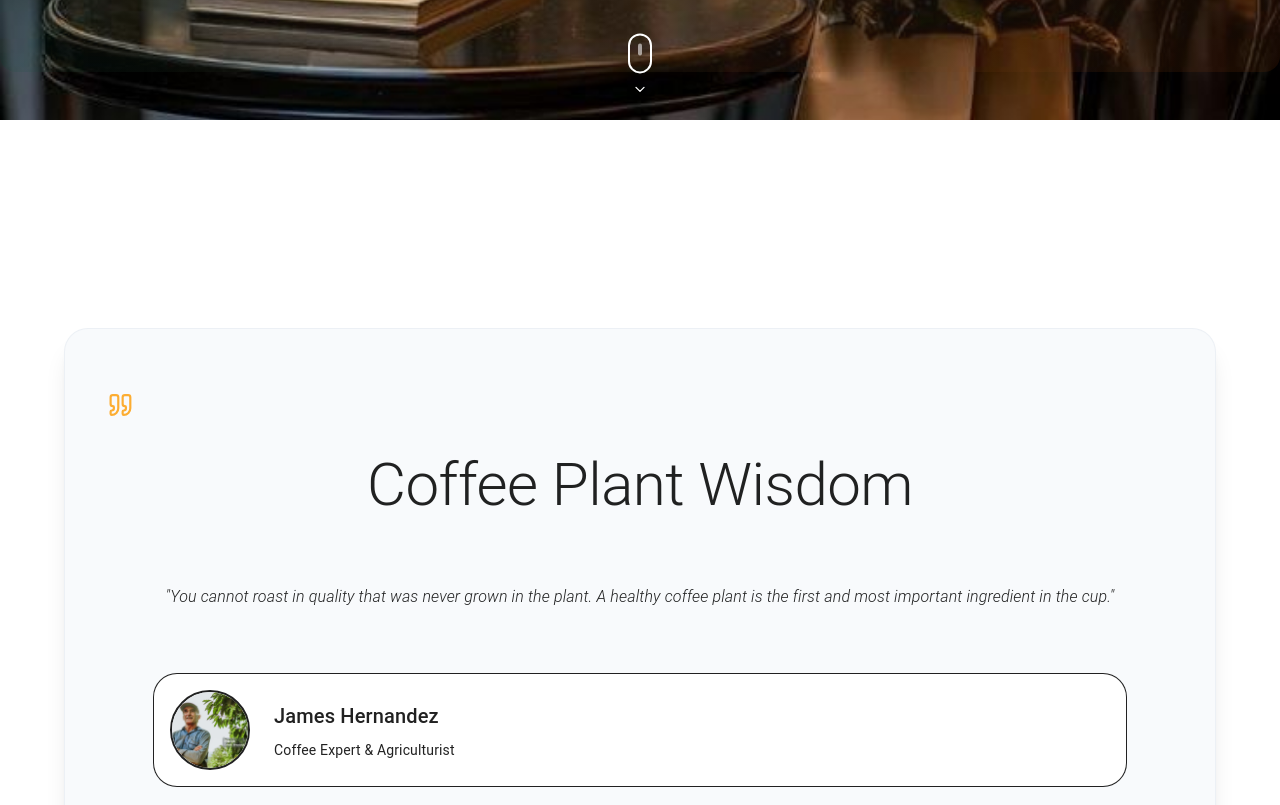
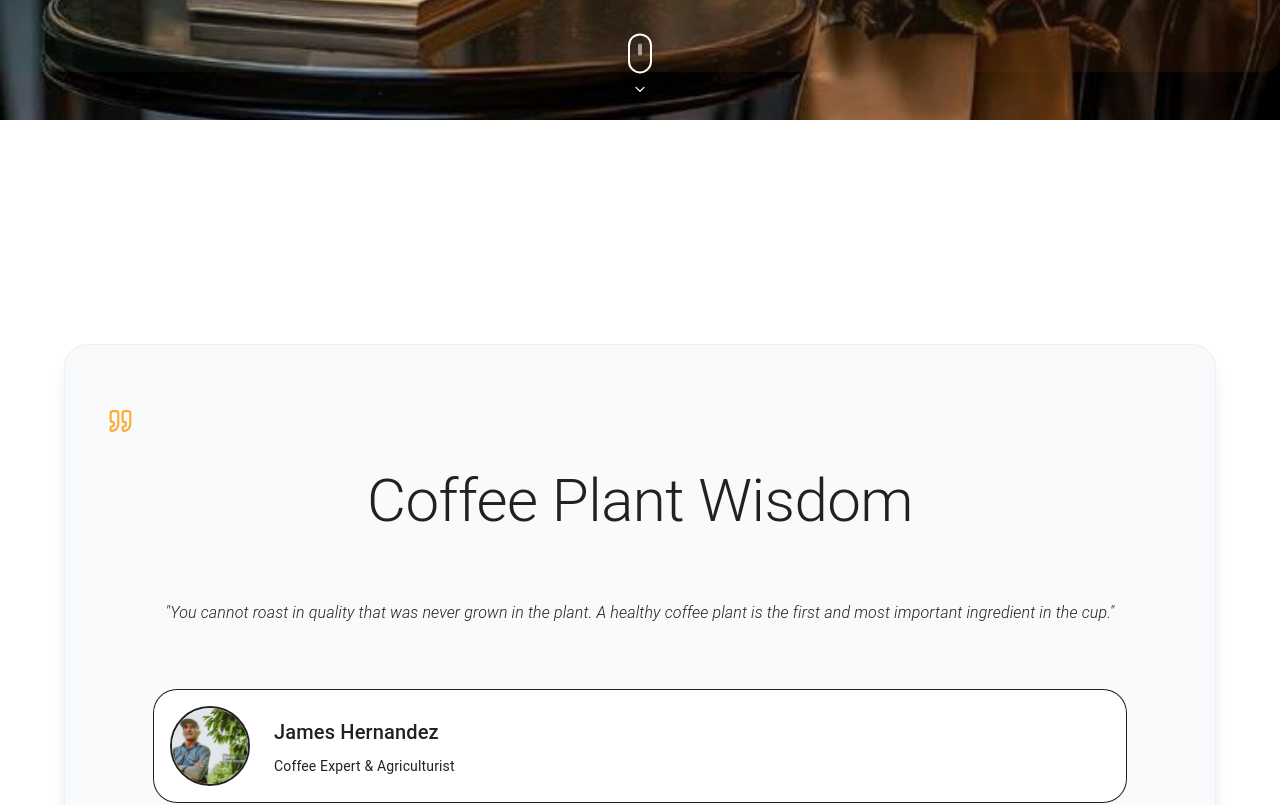
Before and after one commit to Jigishas/Healthycoffee, a React (Vite) app in the folder coffee/: page / in a window 1280 px wide. Shown: the part 680-1485 px from the top of the page. Built offline with nearby package versions, Linux system fonts and the light colour scheme.

Commit message:
few updates on styling

```diff
--- a/coffee/src/Components/BODY/Below_Nav/Body.jsx
+++ b/coffee/src/Components/BODY/Below_Nav/Body.jsx
@@ -112,7 +112,7 @@ function Body() {
       </motion.div>
 
       {/* Quote Section */}
-       <Box sx={{ bgcolor: 'white', py: { xs: 18, md: 26 }, px: 8 }}>
+       <Box sx={{ bgcolor: 'white', py: { xs: 20, md: 28 }, px: 8 }}>
         <Box sx={{ maxWidth: '1200px', mx: 'auto' }}>
           <Card className="bg-slate-50 p-8 md:p-16 rounded-3xl border border-slate-200/50 shadow-xl">
             <CardContent>
```
